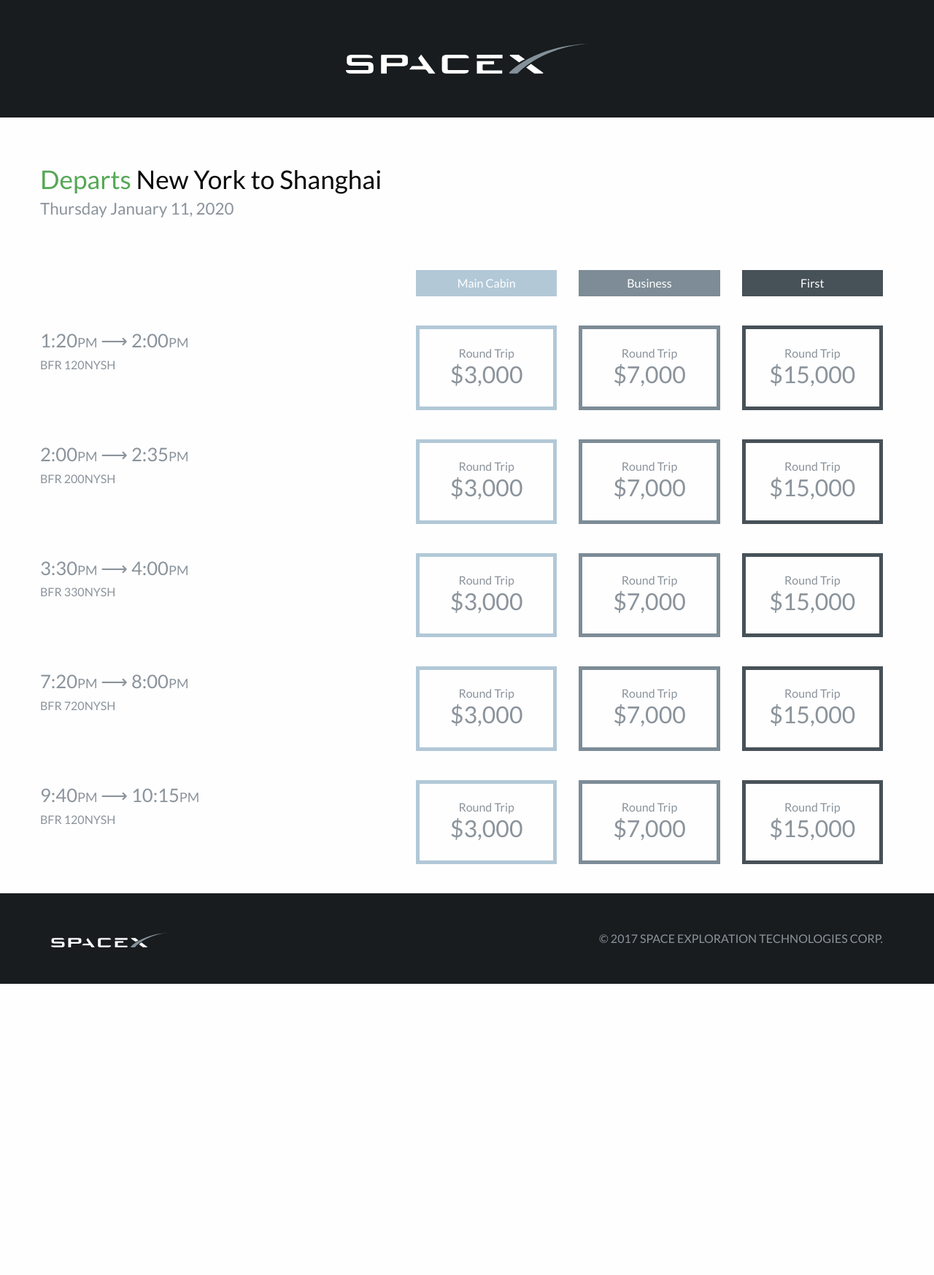
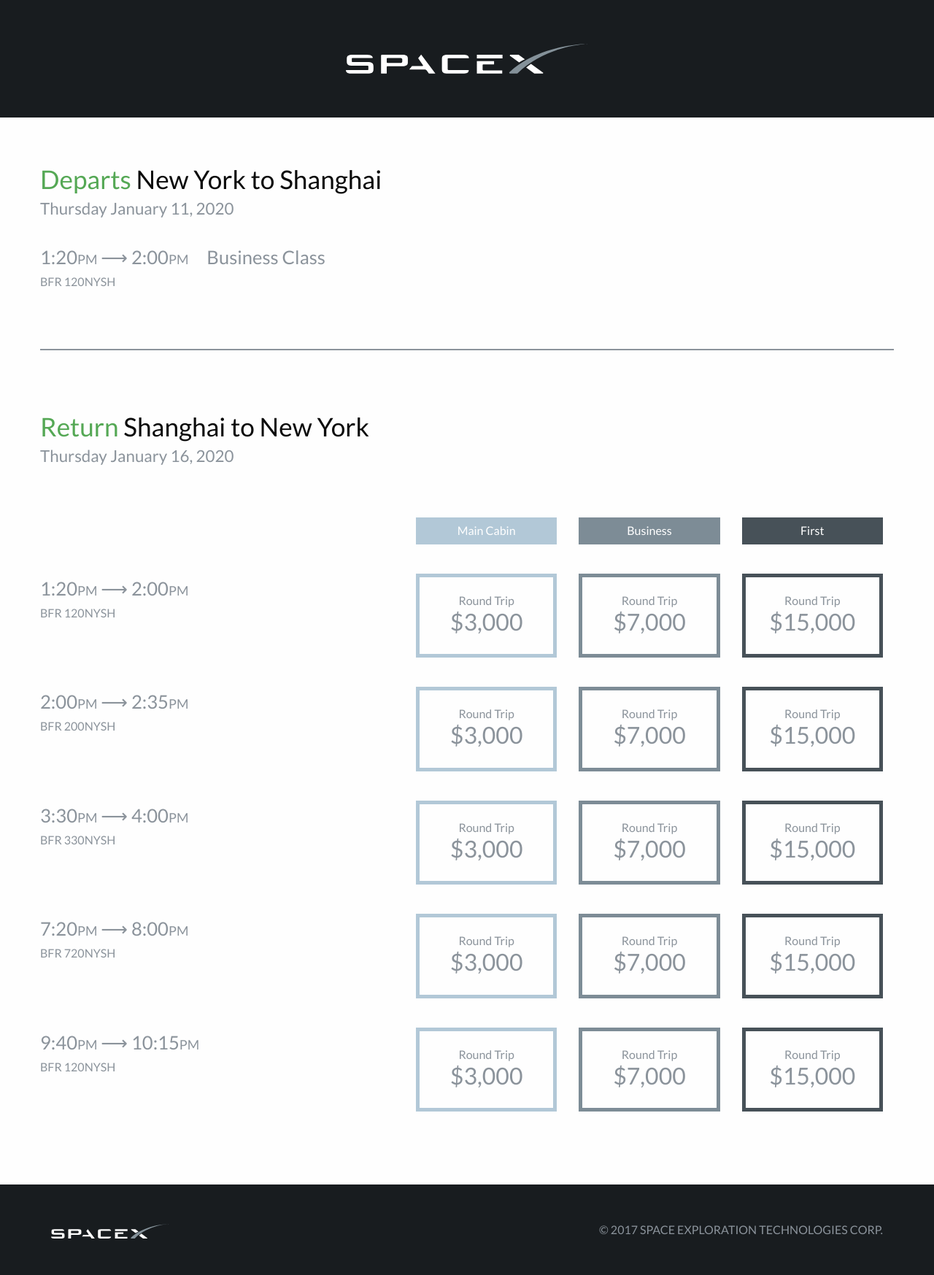
Before and after one commit to naher94/spacex, a Jekyll site: the page built from nysh-120.html, in a window 1280 px wide. Shown: the whole page at 73% size. Built offline with Jekyll 4.4.1, drawn with Linux system fonts in a browser that asks for light colours; before the commit the page ends 1348 px from its top, so only the background shows below that.

Commit message:
Styling Updates

```diff
--- a/_layouts/default.html
+++ b/_layouts/default.html
@@ -7,7 +7,7 @@
 
     {% include header.html %}
 
-    <div class="row">
+    <div class="row page-content">
       {{ content }}
     </div>
 
--- a/css/spacex.scss
+++ b/css/spacex.scss
@@ -47,6 +47,11 @@
     display: block;
     margin: 0 auto;
   }
+}
+
+.page-content{
+  padding: 0;
+  margin-bottom: 60px;
 }
 
 .header-home{
@@ -133,6 +138,9 @@
     font-size: 1.4em;
     color: $x-grey;
   }
+  hr{
+    border-bottom: 2px solid $x-grey;
+  }
 }
 
 .flight-class{
@@ -173,6 +181,15 @@
 
 .flight-route{
   margin-bottom: 40px;
+}
+
+.flight-depart{
+  margin-top: 30px;
+  margin-bottom: 80px;
+}
+
+.depart-class{
+  margin-left: 20px;
 }
 
 .flight-class-picker{
--- a/nysh-120.html
+++ b/nysh-120.html
@@ -5,7 +5,21 @@
 <div class="departs small-12 columns">
   <h1><span class="green">Departs</span> New York to Shanghai</h1>
   <h2>Thursday January 11, 2020</h2>
+
+  <div class="flight-depart row">
+    <div class="flight-time small-12 large-5 columns">
+      <p class="time">1:20<span class="pm">PM</span> ⟶ 2:00<span class="pm">PM</span> <span class="depart-class">Business Class</span></p>
+      <p>BFR 120NYSH</p>
+    </div>
+  </div>
+  <hr>
 </div>
+
+<div class="departs small-12 columns">
+  <h1><span class="green">Return</span> Shanghai to New York</h1>
+  <h2>Thursday January 16, 2020</h2>
+</div>
+
 
 <div class="flight-selector small-12 columns">
 
```
Also changed, not shown: 6 other files.
